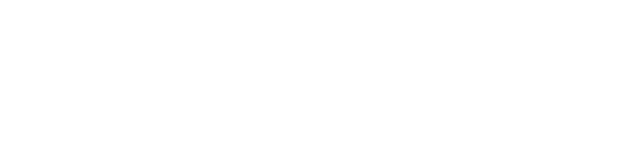
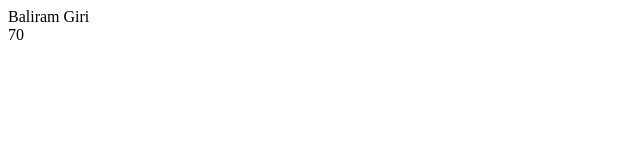
Before and after one commit to baliram123giri/Javscript-Basic, a plain HTML site: page index.html in a window 1280 px wide. Shown: the whole page, without its empty margins (0-640 px from the left). Drawn offline with Linux system fonts and the light colour scheme.

Commit message:
introsuction2

```diff
--- a/index.html
+++ b/index.html
@@ -5,8 +5,25 @@
     <meta http-equiv="X-UA-Compatible" content="IE=edge">
     <meta name="viewport" content="width=device-width, initial-scale=1.0">
     <title>class2</title>
+    <style>
+
+    </style>
+
+    <script>
+
+    </script>
 </head>
 <body>
+    <div id="root">Bali</div>
+    <script>
+         document.getElementById("root").innerHTML=("Baliram Giri")
 
+         // varibles like bucket
+        // varibles stroes in memory
+        var x;
+        var y =20;
+        x=50
+        document.write(x+y)
+    </script>
 </body>
 </html>
```
Also changed, not shown: readme.txt.
